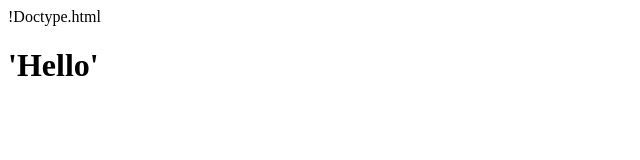
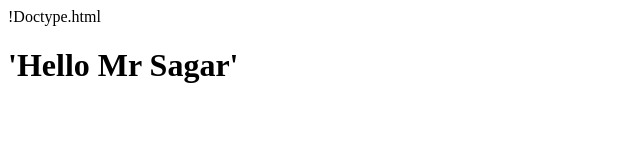
Before and after one commit to SagarDhawane/test, a plain HTML site: page index.html in a window 1280 px wide. Shown: the whole page, without its empty margins (0-640 px from the left). Drawn offline with Linux system fonts and the light colour scheme.

Commit message:
Small Change

```diff
--- a/index.html
+++ b/index.html
@@ -8,7 +8,7 @@
 	<title>"Hello World!"</title>
 </head>
 <body>
-	<h1>'Hello'</h1>
+	<h1>'Hello Mr Sagar'</h1>
 
 </body>
 </html>
```
